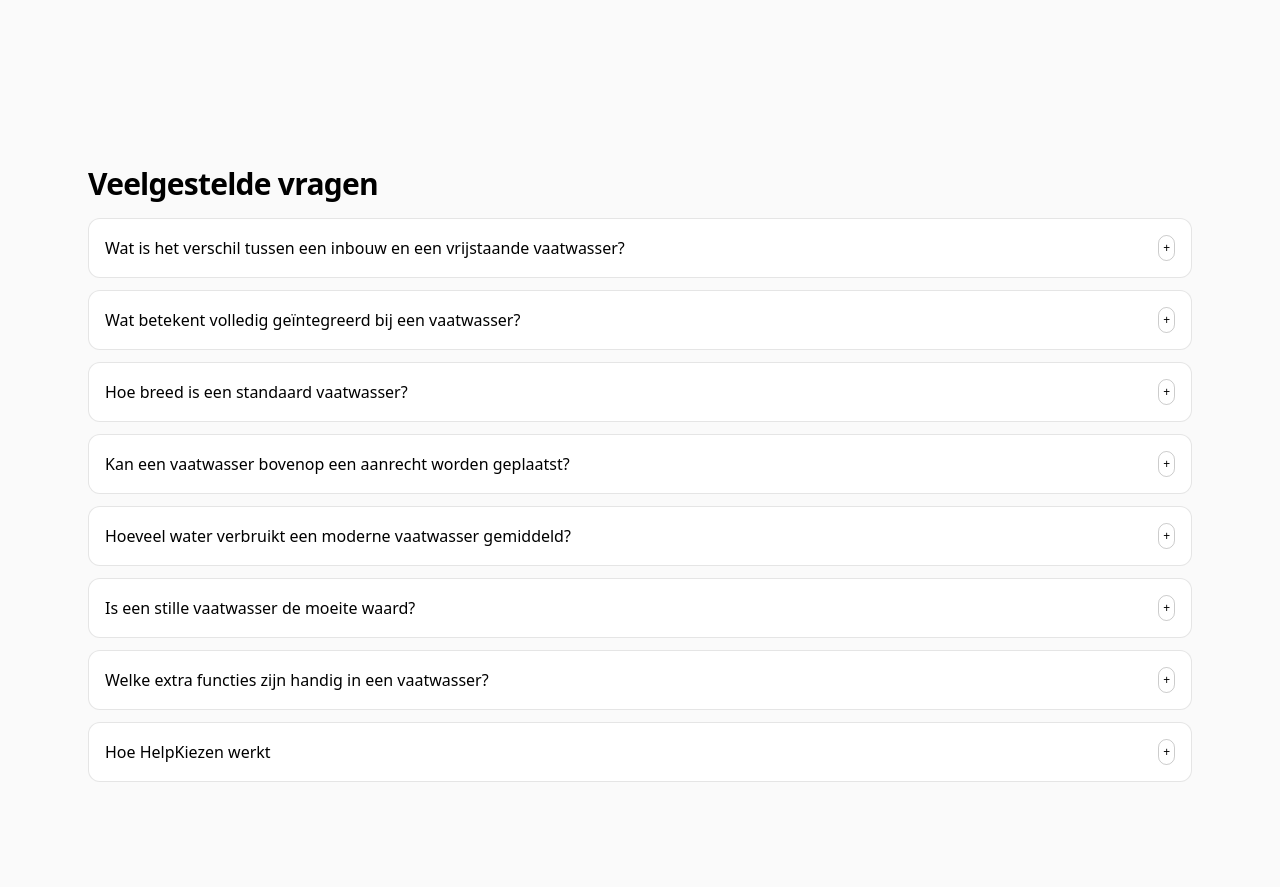
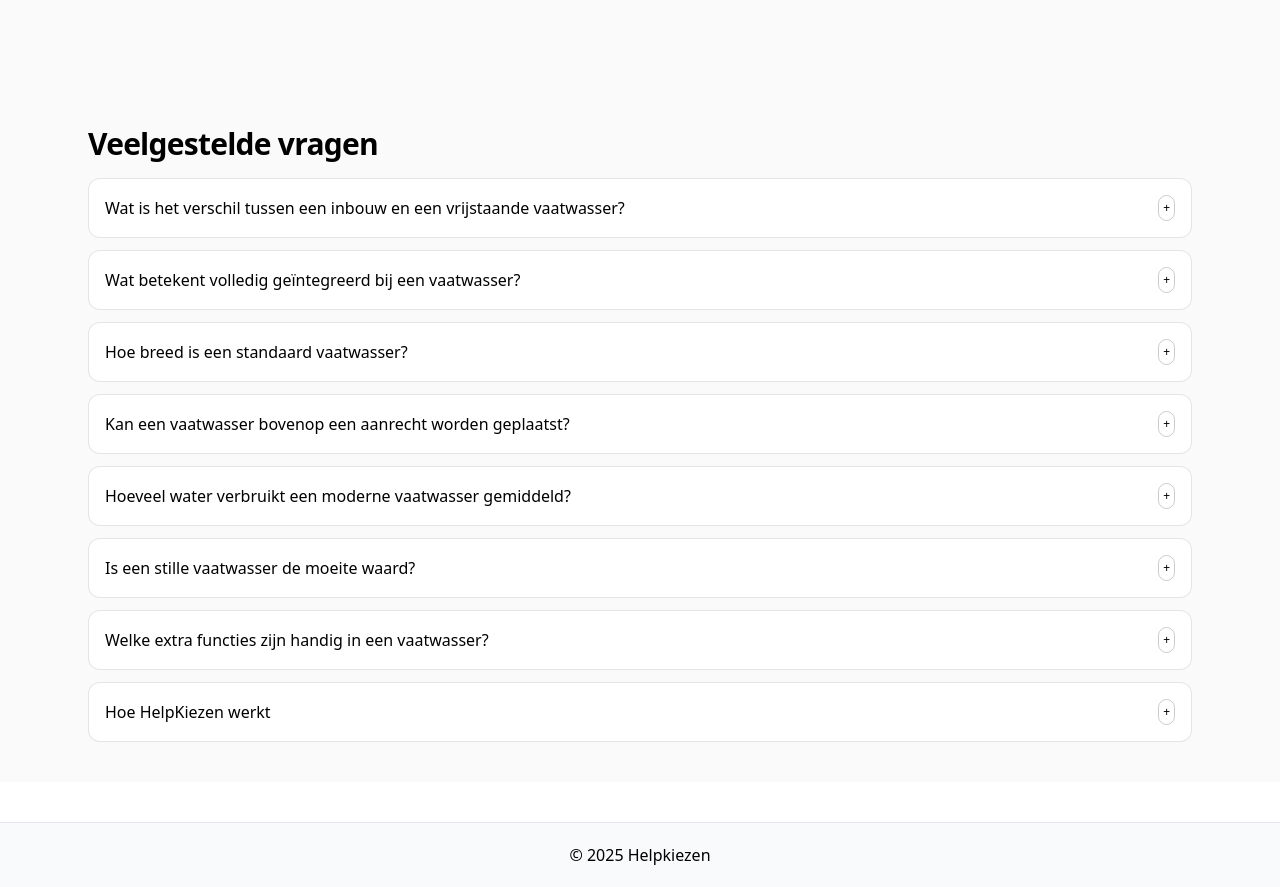
Before and after one commit to dpasman/helpkiezen, a React (Vite) app: page /vaatwassers in a window 1280 px wide. Shown: the part 1040-1927 px from the top of the page. Before the commit the page ends 1862 px from the top, so only its background shows below. Built offline with nearby package versions, Linux system fonts and the light colour scheme.

Commit message:
feat: update ux

```diff
--- a/index.html
+++ b/index.html
@@ -1 +1,20 @@
-<!doctype html><html lang='nl'><head><meta charset='UTF-8'/><meta name='viewport' content='width=device-width, initial-scale=1.0'/><title>helpkiezen</title></head><body><div id='root'></div><script type='module' src='/src/main.jsx'></script></body></html>
+<!doctype html>
+<html lang="nl">
+  <head>
+    <meta charset="UTF-8" />
+    <meta name="viewport" content="width=device-width, initial-scale=1" />
+    <title>HelpKiezen</title>
+  </head>
+  <body>
+    <div id="root"></div>
+
+    <!-- Footer (zonder links) -->
+    <footer class="site-footer" role="contentinfo">
+      <div class="footer-inner">
+        <p className="footer-copy">© 2025 Helpkiezen</p>
+      </div>
+    </footer>
+
+    <script type="module" src="/src/main.jsx"></script>
+  </body>
+</html>
--- a/src/components/Faq.jsx
+++ b/src/components/Faq.jsx
@@ -20,8 +20,11 @@ export function Faq({ items = [] }) {
 
   if (!items.length) return null
 
+  // Belangrijk:
+  // - `-mt-6 md:-mt-8` trekt de FAQ omhoog, ook als de parent `space-y-*` gebruikt.
+  // - `mt-4` zorgt dat er toch een kleine, nette ruimte blijft (netto blijft het strak).
   return (
-    <section className="mt-10">
+    <section id="faq" className="-mt-10 md:-mt-10 mt-4">
       {faqLd && <JsonLd data={faqLd} />}
       <h2 className="text-2xl md:text-3xl font-bold tracking-tight mb-4">Veelgestelde vragen</h2>
       <div className="space-y-3">
--- a/src/index.css
+++ b/src/index.css
@@ -1,4 +1,22 @@
 @tailwind base;
 @tailwind components;
 @tailwind utilities;
-body{ @apply bg-[#fafafa]; }
+
+/* Footer styling */
+.site-footer {
+  margin-top: 2.5rem;
+  border-top: 1px solid rgb(229 231 235); /* gray-200 */
+  background: rgb(249 250 251);           /* gray-50 */
+}
+.footer-inner {
+  max-width: 72rem; /* ~1152px */
+  margin: 0 auto;
+  padding: 1.25rem 1rem;
+  display: flex;
+  align-items: center;
+  justify-content: center;
+}
+.footer-copy {
+  font-size: 0.875rem;
+  color: rgb(75 85 99); /* gray-600 */
+}
```
